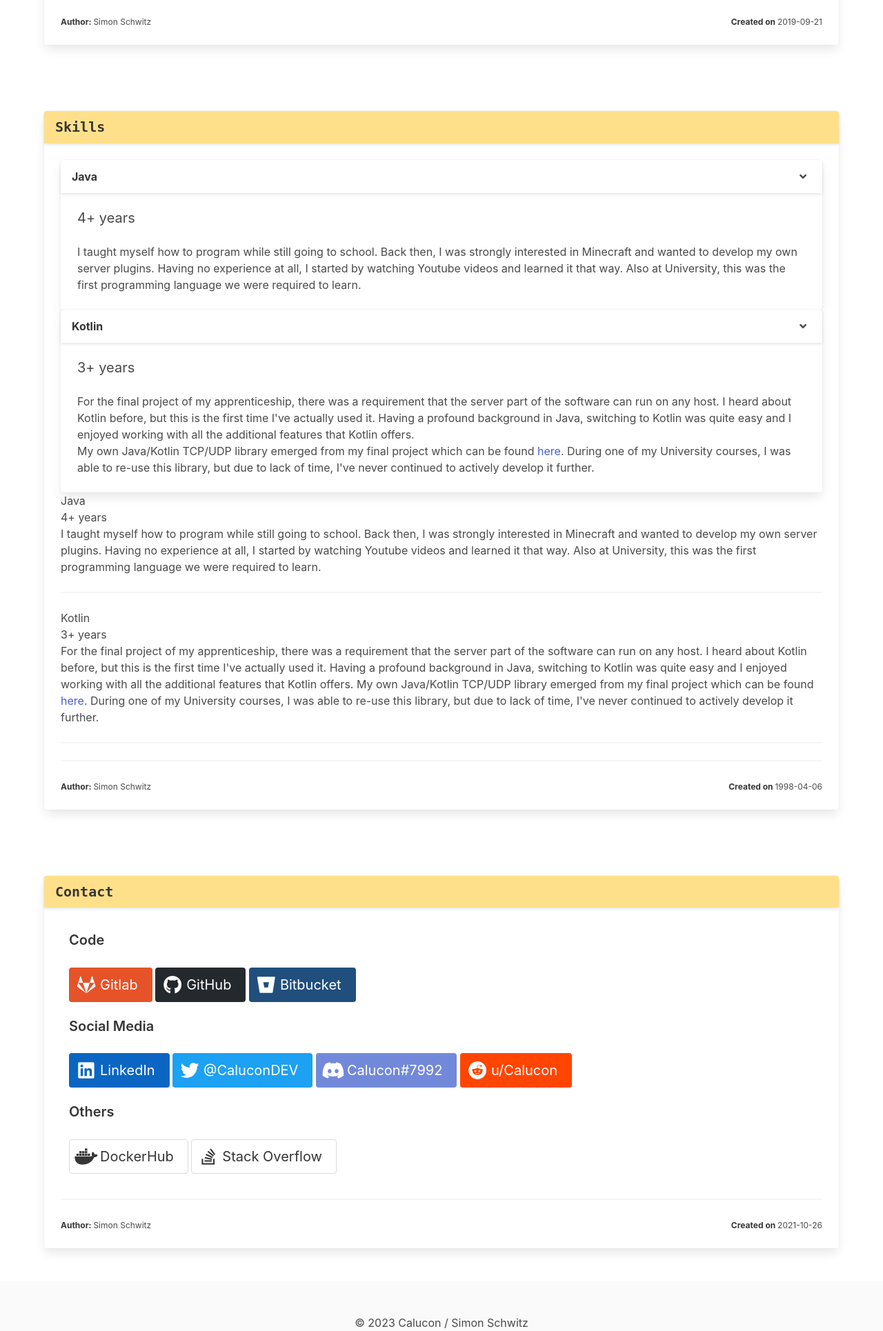
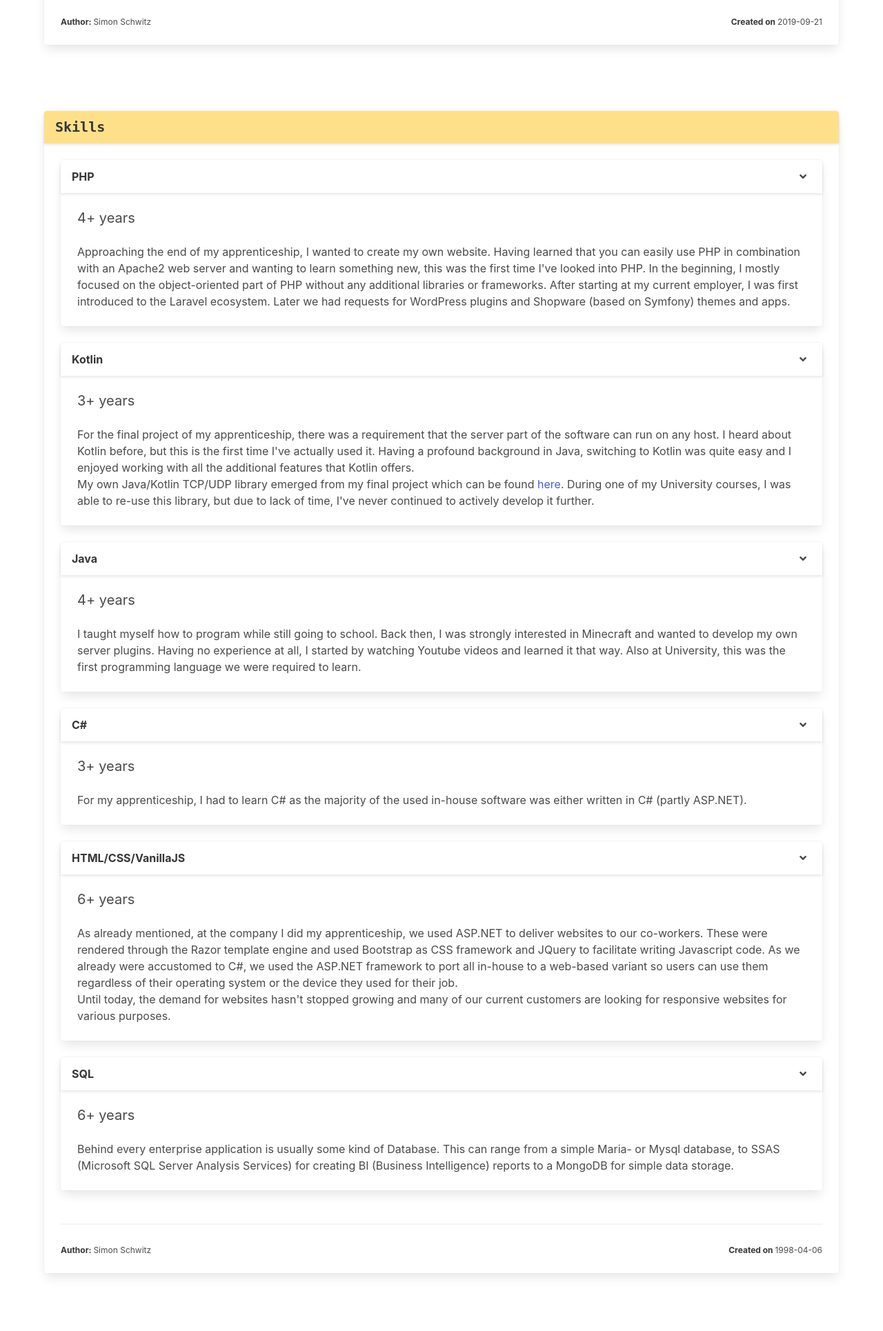
Before and after one commit to Calucon/Homepage, a PHP site: page / in a window 1280 px wide. Shown: the part 1282-3212 px from the top of the page at 69% size. Run offline with PHP 8.4, Linux system fonts and the light colour scheme.

Commit message:
adding remaining skills

```diff
--- a/posts/2023-01-11 - Skills.php
+++ b/posts/2023-01-11 - Skills.php
@@ -42,6 +42,7 @@ function printSkill(string $name, int $years, string ...$descriptions)
             </div>
         </div>
     </div>
+    <br />
 <?php
 }
 
@@ -67,29 +68,40 @@ function printSkill(string $name, int $years, string ...$descriptions)
             ?>
             <div class="card-content">
                 <?php
-                printSkill('Java', 4, 'I taught myself how to program while still going to school. Back then, I was strongly interested in Minecraft and wanted to develop my own server plugins. Having no experience at all, I started by watching Youtube videos and learned it that way. Also at University, this was the first programming language we were required to learn.');
-
+                printSkill(
+                    'PHP',
+                    4,
+                    'Approaching the end of my apprenticeship, I wanted to create my own website. Having learned that you can easily use PHP in combination with an Apache2 web server and wanting to learn something new, this was the first time I\'ve looked into PHP.  In the beginning, I mostly focused on the object-oriented part of PHP without any additional libraries or frameworks. After starting at my current employer, I was first introduced to the Laravel ecosystem. Later we had requests for WordPress plugins and Shopware (based on Symfony) themes and apps.'
+                );
                 printSkill(
                     'Kotlin',
                     3,
                     'For the final project of my apprenticeship, there was a requirement that the server part of the software can run on any host. I heard about Kotlin before, but this is the first time I\'ve actually used it. Having a profound background in Java, switching to Kotlin was quite easy and I enjoyed working with all the additional features that Kotlin offers.',
                     'My own Java/Kotlin TCP/UDP library emerged from my final project which can be found <a href="https://gitlab.com/Calucon/calpkt" target="_blank" rel="noreferrer">here</a>. During one of my University courses, I was able to re-use this library, but due to lack of time, I\'ve never continued to actively develop it further.'
                 );
-                ?>
-                <h1>Java</h1>
-                <h2>4+ years</h2>
-                <p>
-                    I taught myself how to program while still going to school. Back then, I was strongly interested in Minecraft and wanted to develop my own server plugins. Having no experience at all, I started by watching Youtube videos and learned it that way. Also at University, this was the first programming language we were required to learn.
-                </p>
-                <hr>
-                <h3>Kotlin</h3>
-                <h4>3+ years</h4>
-                <p>
-                    For the final project of my apprenticeship, there was a requirement that the server part of the software can run on any host. I heard about Kotlin before, but this is the first time I've actually used it. Having a profound background in Java, switching to Kotlin was quite easy and I enjoyed working with all the additional features that Kotlin offers.
-                    My own Java/Kotlin TCP/UDP library emerged from my final project which can be found <a href="https://gitlab.com/Calucon/calpkt" target="_blank" rel="noreferrer">here</a>. During one of my University courses, I was able to re-use this library, but due to lack of time, I've never continued to actively develop it further.
-                </p>
-                <hr>
-                <?php
+                printSkill(
+                    'Java',
+                    4,
+                    'I taught myself how to program while still going to school. Back then, I was strongly interested in Minecraft and wanted to develop my own server plugins. Having no experience at all, I started by watching Youtube videos and learned it that way. Also at University, this was the first programming language we were required to learn.'
+                );
+                printSkill(
+                    'C#',
+                    3,
+                    'For my apprenticeship, I had to learn C# as the majority of the used in-house software was either written in C# (partly ASP.NET).'
+                );
+                printSkill(
+                    'HTML/CSS/VanillaJS',
+                    6,
+                    'As already mentioned, at the company I did my apprenticeship, we used ASP.NET to deliver websites to our co-workers. These were rendered through the Razor template engine and used Bootstrap as CSS framework and JQuery to facilitate writing Javascript code. As we already were accustomed to C#, we used the ASP.NET framework to port all in-house to a web-based variant so users can use them regardless of their operating system or the device they used for their job.',
+                    'Until today, the demand for websites hasn\'t stopped growing and many of our current customers are looking for responsive websites for various purposes.'
+                );
+                printSkill(
+                    'SQL',
+                    6,
+                    'Behind every enterprise application is usually some kind of Database. This can range from a simple Maria- or Mysql database, to SSAS (Microsoft SQL Server Analysis Services) for creating BI (Business Intelligence) reports to a MongoDB for simple data storage.'
+                );
+
+
                 if (isset($author) && isset($date)) {
                 ?>
                     <hr>
```
